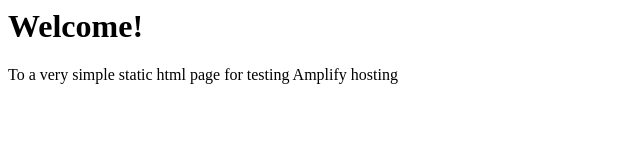
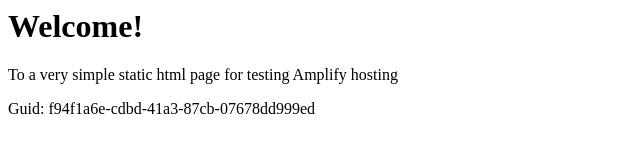
Before and after one commit to aws-aemilia-icn/Github-PR-Commit-Integration-Test-DoNotTouch-v0-prod-ap-northeast-2, a website: page src/index.html in a window 1280 px wide. Shown: the whole page, without its empty margins (0-640 px from the left). Drawn offline with Linux system fonts and the light colour scheme.

Commit message:
commit from integ tests

```diff
--- a/src/index.html
+++ b/src/index.html
@@ -1,3 +1,5 @@
+
+
 <html lang="en">
 
 <head>
@@ -10,6 +12,6 @@
 <body>
     <h1>Welcome!</h1>
     <p>To a very simple static html page for testing Amplify hosting</p>
-</body>
+    <p>Guid: f94f1a6e-cdbd-41a3-87cb-07678dd999ed</p></body>
 
 </html>
```
